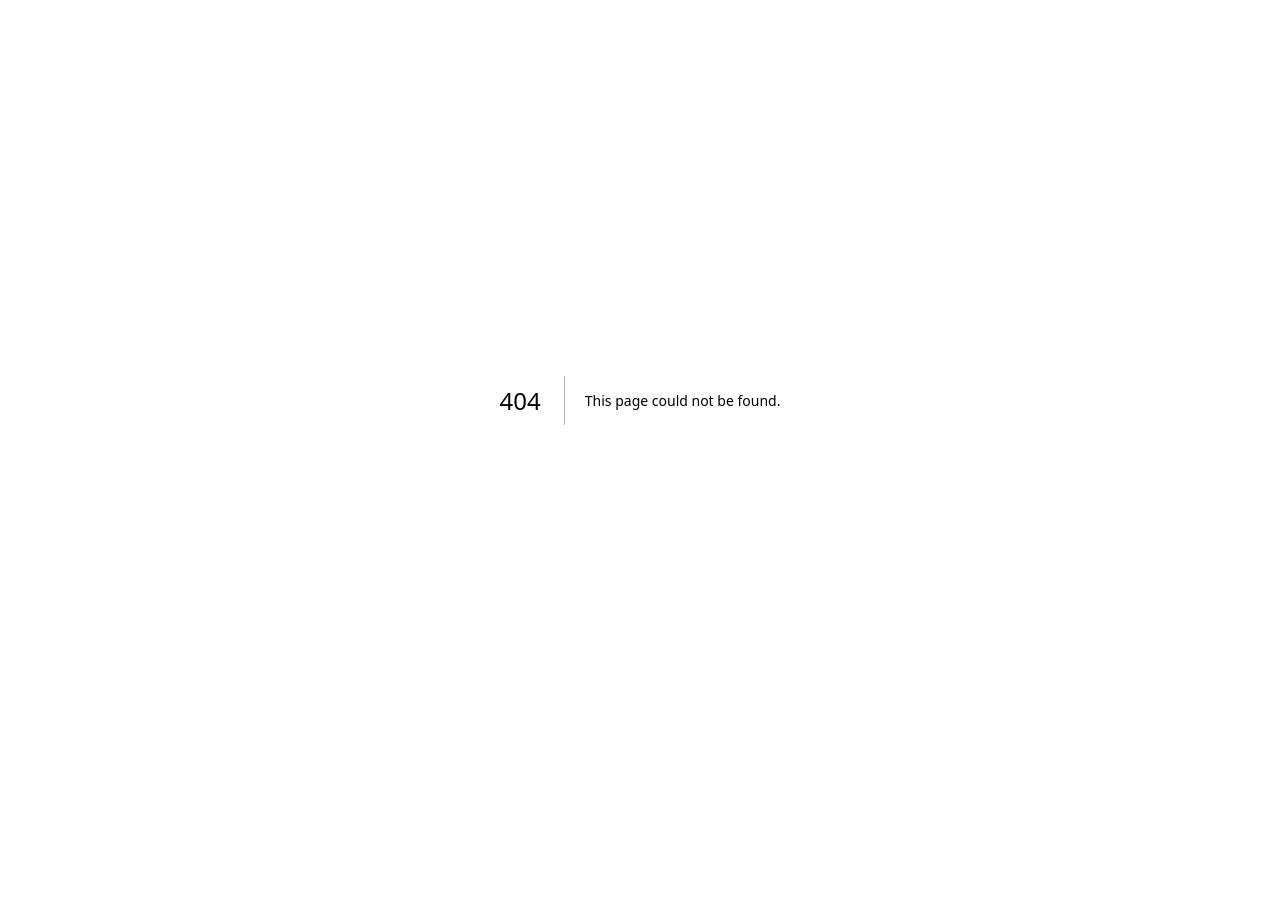
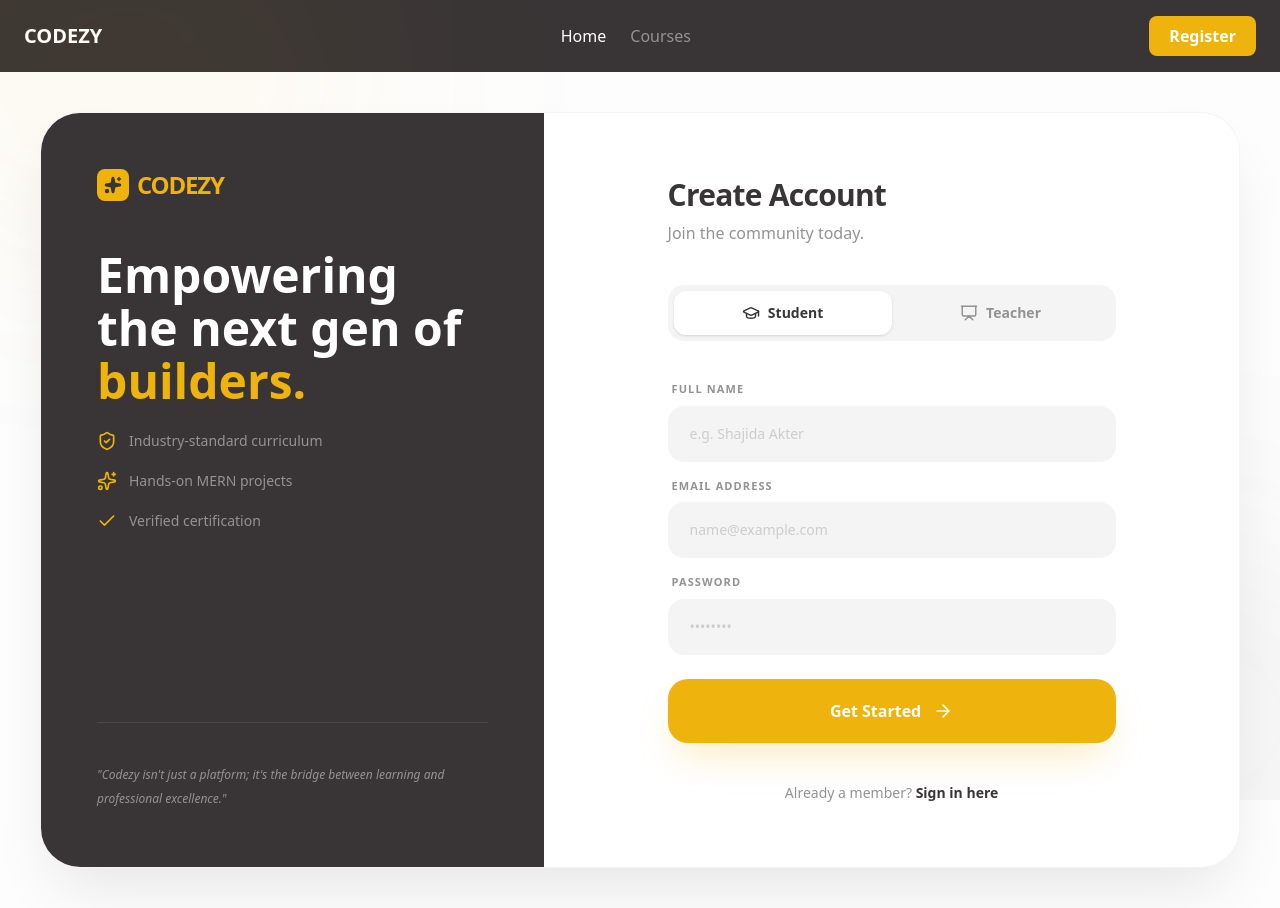
Before and after one commit to Shajidaa/codezy-frontend, a Next.js app: page /register in a window 1280 px wide. Before the commit this address had no page. Before the commit the page ends 800 px from the top, so only its background shows below. Built offline with nearby package versions, Linux system fonts and the light colour scheme.

Commit message:
created the sign up page

```diff
--- a/app/(marketing)/components/Navbar.tsx
+++ b/app/(marketing)/components/Navbar.tsx
@@ -11,10 +11,10 @@ const Navbar = () => {
         <Link href="/courses" className="text-brand-gray hover:text-brand-white transition-colors">Courses</Link>
       </div>
 
-      <button className="bg-brand-gold text-brand-white px-5 py-2
+      <Link href="/register" className="bg-brand-gold text-brand-white px-5 py-2
       rounded-lg font-semibold hover:bg-opacity-90 transition-all">
-        Login
-      </button>
+        Register
+      </Link>
     </nav>
   );
 };
--- /dev/null
+++ b/app/(marketing)/register/page.tsx
@@ -0,0 +1,159 @@
+"use client";
+
+import React, { useState } from 'react';
+import { motion, AnimatePresence } from 'framer-motion';
+import { GraduationCap, Presentation, ArrowRight, Check, Sparkles, ShieldCheck } from 'lucide-react';
+
+export default function RegisterPage() {
+  const [role, setRole] = useState<'student' | 'teacher'>('student');
+
+  return (
+    <div className="min-h-screen bg-[#FDFDFD] flex items-center justify-center p-4 md:p-10 font-sans selection:bg-brand-gold/30">
+      {/* Background Decorative Elements */}
+      <div className="fixed inset-0 overflow-hidden pointer-events-none">
+        <div className="absolute -top-[10%] -left-[10%] w-[40%] h-[40%] bg-brand-gold/5 rounded-full blur-[120px]" />
+        <div className="absolute -bottom-[10%] -right-[10%] w-[40%] h-[40%] bg-brand-dark/5 rounded-full blur-[120px]" />
+      </div>
+
+      <motion.div
+        initial={{ opacity: 0, y: 20 }}
+        animate={{ opacity: 1, y: 0 }}
+        className="w-full  bg-white rounded-[2.5rem] shadow-[0_32px_64px_-16px_rgba(0,0,0,0.1)] border border-brand-gray/10 overflow-hidden flex flex-col lg:flex-row relative z-10"
+      >
+
+        {/* Left Side: Brand Experience */}
+        <div className="w-full lg:w-[42%] bg-brand-dark p-10 md:p-14 text-white flex flex-col justify-between relative overflow-hidden">
+          {/* Subtle Grid Pattern */}
+          <div className="absolute inset-0 opacity-10" style={{ backgroundImage: 'radial-gradient(#949293 0.5px, transparent 0.5px)', backgroundSize: '24px 24px' }} />
+
+          <div className="relative z-10">
+            <motion.div
+              initial={{ scale: 0.8 }}
+              animate={{ scale: 1 }}
+              className="text-brand-gold text-2xl font-black tracking-tighter mb-12 flex items-center gap-2"
+            >
+              <div className="w-8 h-8 bg-brand-gold rounded-lg flex items-center justify-center text-brand-dark">
+                <Sparkles size={18} fill="currentColor" />
+              </div>
+              CODEZY
+            </motion.div>
+
+            <h2 className="text-4xl md:text-5xl font-bold leading-[1.1] mb-6">
+              Empowering the next gen of <span className="text-brand-gold">builders.</span>
+            </h2>
+
+            <ul className="space-y-5">
+              {[
+                { text: "Industry-standard curriculum", icon: <ShieldCheck size={20}/> },
+                { text: "Hands-on MERN projects", icon: <Sparkles size={20}/> },
+                { text: "Verified certification", icon: <Check size={20}/> }
+              ].map((item, i) => (
+                <motion.li
+                  key={i}
+                  initial={{ opacity: 0, x: -10 }}
+                  animate={{ opacity: 1, x: 0 }}
+                  transition={{ delay: 0.3 + (i * 0.1) }}
+                  className="flex items-center gap-3 text-brand-gray"
+                >
+                  <span className="text-brand-gold">{item.icon}</span>
+                  <span className="text-sm font-medium">{item.text}</span>
+                </motion.li>
+              ))}
+            </ul>
+          </div>
+
+          <div className="relative z-10 mt-12 pt-10 border-t border-brand-gray/20">
+            <p className="text-xs text-brand-gray leading-loose italic">
+              "Codezy isn't just a platform; it's the bridge between learning and professional excellence."
+            </p>
+          </div>
+        </div>
+
+        {/* Right Side: Interactive Form */}
+        <div className="w-full lg:w-[58%] p-10 md:p-16 bg-white">
+          <div className="max-w-md mx-auto">
+            <div className="mb-10">
+              <h1 className="text-3xl font-extrabold text-brand-dark tracking-tight mb-2">Create Account</h1>
+              <p className="text-brand-gray font-medium">Join the community today.</p>
+            </div>
+
+            {/* Premium Role Selector */}
+            <div className="flex p-1.5 bg-brand-dark/5 rounded-2xl mb-10 relative">
+              <motion.div
+                layoutId="activeTab"
+                className="absolute inset-1.5 w-[calc(50%-6px)] bg-white rounded-xl shadow-sm"
+                transition={{ type: "spring", bounce: 0.2, duration: 0.6 }}
+              />
+              <button
+                onClick={() => setRole('student')}
+                className={`relative z-10 flex-1 py-3 text-sm font-bold transition-colors flex items-center justify-center gap-2 ${role === 'student' ? 'text-brand-dark' : 'text-brand-gray'}`}
+              >
+                <GraduationCap size={18} /> Student
+              </button>
+              <button
+                onClick={() => setRole('teacher')}
+                className={`relative z-10 flex-1 py-3 text-sm font-bold transition-colors flex items-center justify-center gap-2 ${role === 'teacher' ? 'text-brand-dark' : 'text-brand-gray'}`}
+              >
+                <Presentation size={18} /> Teacher
+              </button>
+            </div>
+
+            <form className="space-y-6">
+              <div className="space-y-4">
+                <FloatingInput label="Full Name" type="text" placeholder="e.g. Shajida Akter" />
+                <FloatingInput label="Email Address" type="email" placeholder="name@example.com" />
+                <FloatingInput label="Password" type="password" placeholder="••••••••" />
+              </div>
+
+              <AnimatePresence mode="wait">
+                {role === 'teacher' && (
+                  <motion.div
+                    initial={{ opacity: 0, height: 0 }}
+                    animate={{ opacity: 1, height: 'auto' }}
+                    exit={{ opacity: 0, height: 0 }}
+                    className="overflow-hidden"
+                  >
+                    <label className="text-[11px] font-black uppercase tracking-widest text-brand-gray mb-2 block px-1">Expertise</label>
+                    <select className="w-full px-5 py-4 bg-brand-dark/5 border-none rounded-2xl focus:ring-2 focus:ring-brand-gold outline-none text-sm font-semibold text-brand-dark appearance-none">
+                      <option>Full Stack (MERN)</option>
+                      <option>Next.js & Cloud</option>
+                      <option>UI/UX Engineering</option>
+                    </select>
+                  </motion.div>
+                )}
+              </AnimatePresence>
+
+              <motion.button
+                whileHover={{ scale: 1.02 }}
+                whileTap={{ scale: 0.98 }}
+                className="w-full bg-brand-gold text-brand-white font-black py-5 rounded-[1.25rem] shadow-[0_20px_40px_-12px_rgba(238,179,13,0.3)] hover:shadow-[0_24px_48px_-12px_rgba(238,179,13,0.4)] transition-all flex items-center justify-center gap-3 group"
+              >
+                Get Started <ArrowRight size={20} className="group-hover:translate-x-1 transition-transform" />
+              </motion.button>
+            </form>
+
+            <p className="mt-10 text-center text-sm font-medium text-brand-gray">
+              Already a member? <span className="text-brand-dark font-bold hover:text-brand-gold cursor-pointer transition-colors">Sign in here</span>
+            </p>
+          </div>
+        </div>
+      </motion.div>
+    </div>
+  );
+}
+
+// Helper component for cleaner inputs
+function FloatingInput({ label, type, placeholder }: { label: string, type: string, placeholder: string }) {
+  return (
+    <div className="group">
+      <label className="text-[11px] font-black uppercase tracking-widest text-brand-gray mb-2 block px-1 group-focus-within:text-brand-gold transition-colors">
+        {label}
+      </label>
+      <input
+        type={type}
+        placeholder={placeholder}
+        className="w-full px-5 py-4 bg-brand-dark/5 border-2 border-transparent rounded-2xl focus:bg-white focus:border-brand-gold/20 focus:ring-4 focus:ring-brand-gold/5 outline-none text-sm font-medium text-brand-dark transition-all placeholder:text-brand-gray/40"
+      />
+    </div>
+  );
+}
--- a/package.json
+++ b/package.json
@@ -10,6 +10,7 @@
   },
   "dependencies": {
     "lucide-react": "^1.11.0",
+    "motion": "^12.38.0",
     "next": "16.2.4",
     "react": "19.2.4",
     "react-dom": "19.2.4"
```
Also changed, not shown: 1 other file (tests, documents, lock files or other folders).
